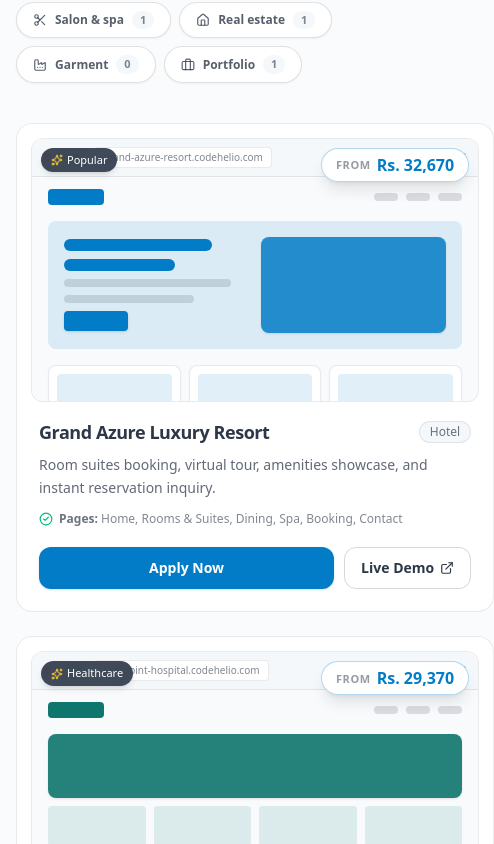
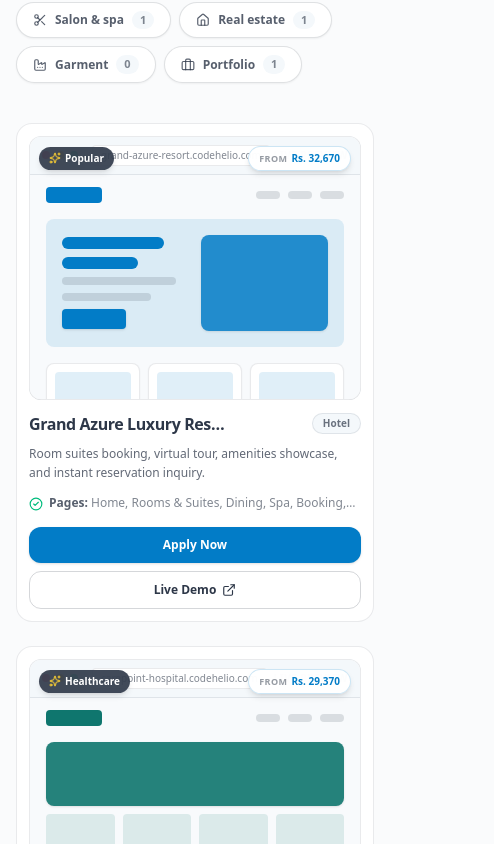
Before and after one commit to codehelio/codehelio-templates, a Next.js app: page / in a window 390 px wide. Shown: the part 1800-2644 px from the top of the page, 494 px wide, since content can reach past the window. Built offline with nearby package versions, Linux system fonts and the light colour scheme; no server answers; the database is empty.

Commit message:
rafactor: reponisve issue

```diff
--- a/app/globals.css
+++ b/app/globals.css
@@ -8,20 +8,34 @@
   --font-sans: var(--font-outfit), ui-sans-serif, system-ui, sans-serif;
 }
 
-html { scroll-behavior: smooth; }
-body { color: var(--color-ink); background: #fafbfc; }
-:focus-visible { outline: 3px solid var(--color-helio); outline-offset: 3px; }
+html {
+  scroll-behavior: smooth;
+  -webkit-text-size-adjust: 100%;
+}
+
+body {
+  color: var(--color-ink);
+  background: #fafbfc;
+  overflow-x: hidden;
+  -webkit-font-smoothing: antialiased;
+}
+
+:focus-visible {
+  outline: 3px solid var(--color-helio);
+  outline-offset: 3px;
+}
 
 /* Custom glow and backdrop effects */
 .glass-panel {
   background: rgba(255, 255, 255, 0.85);
   backdrop-filter: blur(12px);
+  -webkit-backdrop-filter: blur(12px);
   border: 1px solid rgba(45, 55, 72, 0.08);
 }
 
 /* ---------- Hero rings: load sequence matching CodeHelio logo ---------- */
 .ring {
-  --size: clamp(4.5rem, 12vw, 9rem);
+  --size: clamp(3.5rem, 10vw, 9rem);
   position: relative;
   width: var(--size);
   height: var(--size);
@@ -32,8 +46,17 @@ body { color: var(--color-ink); background: #fafbfc; }
   animation: ring-in 0.9s cubic-bezier(0.22, 1, 0.36, 1) forwards;
   animation-delay: var(--delay);
 }
-.ring:first-child { margin-left: 0; }
-.ring-blue { border-color: var(--color-helio); z-index: 2; animation-name: ring-drop; }
+
+.ring:first-child {
+  margin-left: 0;
+}
+
+.ring-blue {
+  border-color: var(--color-helio);
+  z-index: 2;
+  animation-name: ring-drop;
+}
+
 .ring-e::after {
   content: "";
   position: absolute;
@@ -44,25 +67,52 @@ body { color: var(--color-ink); background: #fafbfc; }
   transform: translateY(-50%);
   background: #3f3f3f;
 }
+
 @keyframes ring-in {
   from { opacity: 0; transform: translateX(var(--from)) scale(0.85); }
   to { opacity: 1; transform: none; }
 }
+
 @keyframes ring-drop {
   from { opacity: 0; transform: translateY(-120%); }
   60% { opacity: 1; transform: translateY(6%); }
   to { opacity: 1; transform: none; }
 }
-.hero-copy { animation: copy-in 0.8s ease-out 0.6s both; }
-@keyframes copy-in { from { opacity: 0; transform: translateY(14px); } to { opacity: 1; transform: none; } }
+
+.hero-copy {
+  animation: copy-in 0.8s ease-out 0.6s both;
+}
+
+@keyframes copy-in {
+  from { opacity: 0; transform: translateY(14px); }
+  to { opacity: 1; transform: none; }
+}
 
 /* ---------- Template preview: the page scrolls itself on hover ---------- */
-.mockup-scroll { transition: transform 3.2s cubic-bezier(0.45, 0, 0.2, 1); }
+.mockup-scroll {
+  transition: transform 3.2s cubic-bezier(0.45, 0, 0.2, 1);
+}
+
 .group:hover .mockup-scroll,
-.group:focus-within .mockup-scroll { transform: translateY(calc(-100% + 14rem)); }
+.group:focus-within .mockup-scroll {
+  transform: translateY(calc(-100% + 14rem));
+}
 
-.card-in { animation: card-in 0.45s ease-out both; }
-@keyframes card-in { from { opacity: 0; transform: translateY(10px); } to { opacity: 1; transform: none; } }
+.card-in {
+  animation: card-in 0.45s ease-out both;
+}
+
+@keyframes card-in {
+  from { opacity: 0; transform: translateY(10px); }
+  to { opacity: 1; transform: none; }
+}
+
+/* ---------- Responsive Adjustments for Touch & Mobile Devices ---------- */
+@media (max-width: 640px) {
+  .ring {
+    --size: clamp(3rem, 15vw, 4.5rem);
+  }
+}
 
 @media (prefers-reduced-motion: reduce) {
   .ring, .hero-copy, .card-in { animation: none; opacity: 1; }
@@ -70,31 +120,128 @@ body { color: var(--color-ink); background: #fafbfc; }
   html { scroll-behavior: auto; }
 }
 
-/* ---------- SweetAlert2 theme ---------- */
-.ch-popup { border-radius: 1.25rem !important; font-family: var(--font-sans) !important; padding: 1.75rem !important; }
-.ch-title { color: var(--color-ink) !important; font-size: 1.5rem !important; font-weight: 600 !important; }
-.ch-html { margin: 0.75rem 0 0 !important; text-align: left !important; }
+/* ---------- SweetAlert2 responsive theme ---------- */
+.ch-popup {
+  border-radius: 1.25rem !important;
+  font-family: var(--font-sans) !important;
+  padding: 1.5rem !important;
+  width: 90% !important;
+  max-width: 32rem !important;
+}
+
+.ch-title {
+  color: var(--color-ink) !important;
+  font-size: 1.35rem !important;
+  font-weight: 600 !important;
+}
+
+.ch-html {
+  margin: 0.75rem 0 0 !important;
+  text-align: left !important;
+  font-size: 0.9rem !important;
+}
+
 .ch-code {
-  display: flex; align-items: center; justify-content: space-between; gap: 0.75rem;
-  border: 1.5px dashed var(--color-helio); background: #eef7fd; border-radius: 0.75rem;
-  padding: 0.6rem 0.9rem; margin-bottom: 1rem; font-size: 0.8rem; color: var(--color-ink);
+  display: flex;
+  align-items: center;
+  justify-content: space-between;
+  gap: 0.75rem;
+  border: 1.5px dashed var(--color-helio);
+  background: #eef7fd;
+  border-radius: 0.75rem;
+  padding: 0.6rem 0.9rem;
+  margin-bottom: 1rem;
+  font-size: 0.8rem;
+  color: var(--color-ink);
 }
-.ch-code strong { font-size: 1rem; letter-spacing: 0.04em; color: var(--color-helio-dark); font-variant-numeric: tabular-nums; }
-.ch-grid { display: grid; grid-template-columns: 1fr 1fr; gap: 0.75rem; }
-.ch-grid .full { grid-column: 1 / -1; }
-@media (max-width: 520px) { .ch-grid { grid-template-columns: 1fr; } }
-.ch-label { display: block; font-size: 0.8rem; font-weight: 500; margin-bottom: 0.25rem; }
+
+.ch-code strong {
+  font-size: 1rem;
+  letter-spacing: 0.04em;
+  color: var(--color-helio-dark);
+  font-variant-numeric: tabular-nums;
+}
+
+.ch-grid {
+  display: grid;
+  grid-template-columns: 1fr 1fr;
+  gap: 0.75rem;
+}
+
+.ch-grid .full {
+  grid-column: 1 / -1;
+}
+
+@media (max-width: 520px) {
+  .ch-grid {
+    grid-template-columns: 1fr;
+  }
+  .ch-popup {
+    padding: 1rem !important;
+  }
+}
+
+.ch-label {
+  display: block;
+  font-size: 0.8rem;
+  font-weight: 500;
+  margin-bottom: 0.25rem;
+}
+
 .ch-input {
-  width: 100%; border: 1.5px solid #d6dde2; border-radius: 0.6rem; padding: 0.6rem 0.75rem;
-  font: inherit; font-size: 0.9rem; color: var(--color-ink); background: #fff;
+  width: 100%;
+  border: 1.5px solid #d6dde2;
+  border-radius: 0.6rem;
+  padding: 0.6rem 0.75rem;
+  font: inherit;
+  font-size: 0.9rem;
+  color: var(--color-ink);
+  background: #fff;
 }
-.ch-input:focus { outline: none; border-color: var(--color-helio); box-shadow: 0 0 0 3px rgb(2 124 199 / 0.18); }
-textarea.ch-input { resize: vertical; min-height: 4.5rem; }
+
+.ch-input:focus {
+  outline: none;
+  border-color: var(--color-helio);
+  box-shadow: 0 0 0 3px rgb(2 124 199 / 0.18);
+}
+
+textarea.ch-input {
+  resize: vertical;
+  min-height: 4.5rem;
+}
+
 .ch-confirm, .ch-cancel {
-  border-radius: 0.7rem !important; padding: 0.7rem 1.4rem !important; font-weight: 600 !important;
-  font-size: 0.95rem !important; margin: 0 0.35rem !important; cursor: pointer; border: 0;
+  border-radius: 0.7rem !important;
+  padding: 0.7rem 1.4rem !important;
+  font-weight: 600 !important;
+  font-size: 0.95rem !important;
+  margin: 0.35rem !important;
+  cursor: pointer;
+  border: 0;
+  width: 100%;
 }
-.ch-confirm { background: var(--color-helio) !important; color: #fff !important; }
-.ch-confirm:hover { background: var(--color-helio-dark) !important; }
-.ch-cancel { background: #e8edf0 !important; color: var(--color-ink) !important; }
-.ch-validation { border-radius: 0.6rem !important; font-size: 0.85rem !important; }
+
+@media (min-width: 480px) {
+  .ch-confirm, .ch-cancel {
+    width: auto;
+  }
+}
+
+.ch-confirm {
+  background: var(--color-helio) !important;
+  color: #fff !important;
+}
+
+.ch-confirm:hover {
+  background: var(--color-helio-dark) !important;
+}
+
+.ch-cancel {
+  background: #e8edf0 !important;
+  color: var(--color-ink) !important;
+}
+
+.ch-validation {
+  border-radius: 0.6rem !important;
+  font-size: 0.85rem !important;
+}
--- a/components/TemplateCard.tsx
+++ b/components/TemplateCard.tsx
@@ -23,31 +23,41 @@ export default function TemplateCard({
 
   return (
     <article
-      className="group card-in relative flex flex-col rounded-2xl border border-ink/10 bg-white p-3.5 transition-all duration-300 hover:-translate-y-1 hover:shadow-[0_20px_45px_-15px_rgba(2,124,199,0.3)] hover:border-helio/40"
+      className="group card-in relative flex w-full flex-col overflow-hidden rounded-2xl border border-ink/10 bg-white p-3 sm:p-4 transition-all duration-300 hover:-translate-y-1 hover:border-helio/40 hover:shadow-[0_20px_45px_-15px_rgba(2,124,199,0.3)]"
       style={{ animationDelay: `${index * 50}ms` }}
       suppressHydrationWarning
     >
-      {/* Top-Right Price Display (Dynamically formatted in USD / LKR as requested) */}
-      <div className="absolute top-6 right-6 z-20 flex items-center gap-1.5 rounded-full bg-white/95 px-3.5 py-1 text-sm font-bold shadow-lg backdrop-blur-md border border-helio/30">
-        <span className="text-[11px] uppercase tracking-wider text-ink/50 font-semibold">From</span>
-        <span className="text-base font-extrabold text-helio">{displayPrice}</span>
+      {/* Top Media / Preview Container */}
+      <div className="relative w-full overflow-hidden rounded-xl bg-slate-100">
+
+        {/* Top Badges overlay - Responsive spacing inside preview image */}
+        <div className="absolute top-2.5 inset-x-2.5 z-20 flex items-center justify-between gap-1.5 pointer-events-none">
+          {/* Top-Left Badge (if available) */}
+          {t.badge ? (
+            <div className="inline-flex items-center gap-1 rounded-full bg-ink/90 px-2.5 py-1 text-[10px] sm:text-[11px] font-semibold text-white shadow-md backdrop-blur-md">
+              <Sparkles className="size-3 text-amber-300" />
+              <span className="truncate">{t.badge}</span>
+            </div>
+          ) : (
+            <div />
+          )}
+
+          {/* Top-Right Price Display */}
+          <div className="inline-flex items-center gap-1 rounded-full bg-white/95 px-2.5 py-1 text-[10px] sm:text-xs font-bold text-ink shadow-md backdrop-blur-md border border-helio/20">
+            <span className="text-[9px] sm:text-[10px] uppercase tracking-wider text-ink/50 font-semibold">From</span>
+            <span className="font-extrabold text-helio">{displayPrice}</span>
+          </div>
         </div>
 
-      {/* Top-Left Badge (if available) */}
-      {t.badge && (
-        <div className="absolute top-6 left-6 z-20 flex items-center gap-1 rounded-full bg-ink/90 px-2.5 py-1 text-[11px] font-medium text-white shadow-md backdrop-blur-sm">
-          <Sparkles className="size-3 text-amber-300" />
-          <span>{t.badge}</span>
-        </div>
-      )}
-
-      {/* Browser Mockup / Image Preview with Click-to-Demo Overlay */}
+        {/* Browser Mockup / Image Preview */}
         <div
-        className="relative overflow-hidden rounded-xl cursor-pointer"
+          className="relative cursor-pointer w-full overflow-hidden"
           onClick={() => onOpenLiveDemo(t)}
           title="Click to launch interactive live demo"
         >
           <Mockup t={t} />
+
+          {/* Hover Play Button Overlay */}
           <div className="absolute inset-0 flex items-center justify-center bg-ink/20 opacity-0 group-hover:opacity-100 transition-opacity backdrop-blur-[2px]">
             <span className="inline-flex items-center gap-1.5 rounded-xl bg-white/95 px-3.5 py-1.5 text-xs font-bold text-ink shadow-lg">
               <Play className="size-3 text-helio fill-helio" />
@@ -55,45 +65,50 @@ export default function TemplateCard({
             </span>
           </div>
         </div>
+      </div>
 
       {/* Card Content */}
-      <div className="flex flex-1 flex-col px-2 pb-2 pt-4">
-        <div className="flex items-center justify-between gap-3">
-          <h3 className="text-lg font-bold text-ink tracking-tight group-hover:text-helio transition-colors">
+      <div className="flex flex-1 flex-col pt-3 sm:pt-4">
+
+        {/* Title & Category */}
+        <div className="flex flex-wrap items-center justify-between gap-2">
+          <h3 className="text-base sm:text-lg font-bold text-ink tracking-tight group-hover:text-helio transition-colors truncate max-w-[200px] sm:max-w-none">
             {t.name}
           </h3>
-          <span className="shrink-0 rounded-full bg-mist px-2.5 py-0.5 text-xs font-medium text-ink/70 border border-ink/10">
+          <span className="shrink-0 rounded-full bg-mist px-2.5 py-0.5 text-[10px] sm:text-xs font-semibold text-ink/70 border border-ink/10">
             {t.category}
           </span>
         </div>
 
-        <p className="mt-2 text-sm leading-relaxed text-ink/75 line-clamp-2">
+        {/* Short Description / Blurb */}
+        <p className="mt-2 text-xs sm:text-sm leading-relaxed text-ink/75 line-clamp-2">
           {t.blurb}
         </p>
 
         {/* Included Pages / Specs */}
-        <div className="mt-3 flex items-center gap-1.5 text-xs text-ink/60">
-          <CheckCircle2 className="size-3.5 text-emerald-500 shrink-0" />
-          <span className="truncate">
-            <strong className="font-semibold text-ink/70">Pages:</strong> {t.pages}
+        <div className="mt-3 flex items-start gap-1.5 text-xs text-ink/60">
+          <CheckCircle2 className="size-3.5 text-emerald-500 shrink-0 mt-0.5" />
+          <span className="line-clamp-1">
+            <strong className="font-semibold text-ink/80">Pages:</strong> {t.pages}
           </span>
         </div>
 
-        {/* Action Buttons */}
-        <div className="mt-5 flex gap-2.5">
+        {/* Action Buttons - Fully Responsive Stacking */}
+        <div className="mt-4 sm:mt-5 flex flex-col sm:flex-row gap-2">
           <button
             type="button"
             onClick={() => onApply(t)}
             suppressHydrationWarning
-            className="flex-1 rounded-xl bg-helio px-4 py-2.5 text-sm font-semibold text-white shadow-sm transition-all duration-200 hover:bg-helio-dark hover:shadow-md active:scale-[0.98] cursor-pointer"
+            className="w-full sm:flex-1 rounded-xl bg-helio px-4 py-2.5 text-xs sm:text-sm font-bold text-white shadow-sm transition-all duration-200 hover:bg-helio-dark active:scale-[0.98] cursor-pointer text-center"
           >
             Apply Now
           </button>
+
           <button
             type="button"
             onClick={() => onOpenLiveDemo(t)}
             suppressHydrationWarning
-            className="flex items-center justify-center gap-1.5 rounded-xl border border-ink/20 px-4 py-2.5 text-sm font-semibold text-ink transition-all duration-200 hover:bg-ink hover:text-white active:scale-[0.98] cursor-pointer"
+            className="w-full sm:w-auto flex items-center justify-center gap-1.5 rounded-xl border border-ink/20 px-4 py-2.5 text-xs sm:text-sm font-semibold text-ink transition-all duration-200 hover:bg-ink hover:text-white active:scale-[0.98] cursor-pointer"
           >
             <span>Live Demo</span>
             <ExternalLink className="size-3.5" />
```
Also changed, not shown: app/page.tsx (+4 -4 lines). Lines whose indentation alone changed are shown as unchanged.
